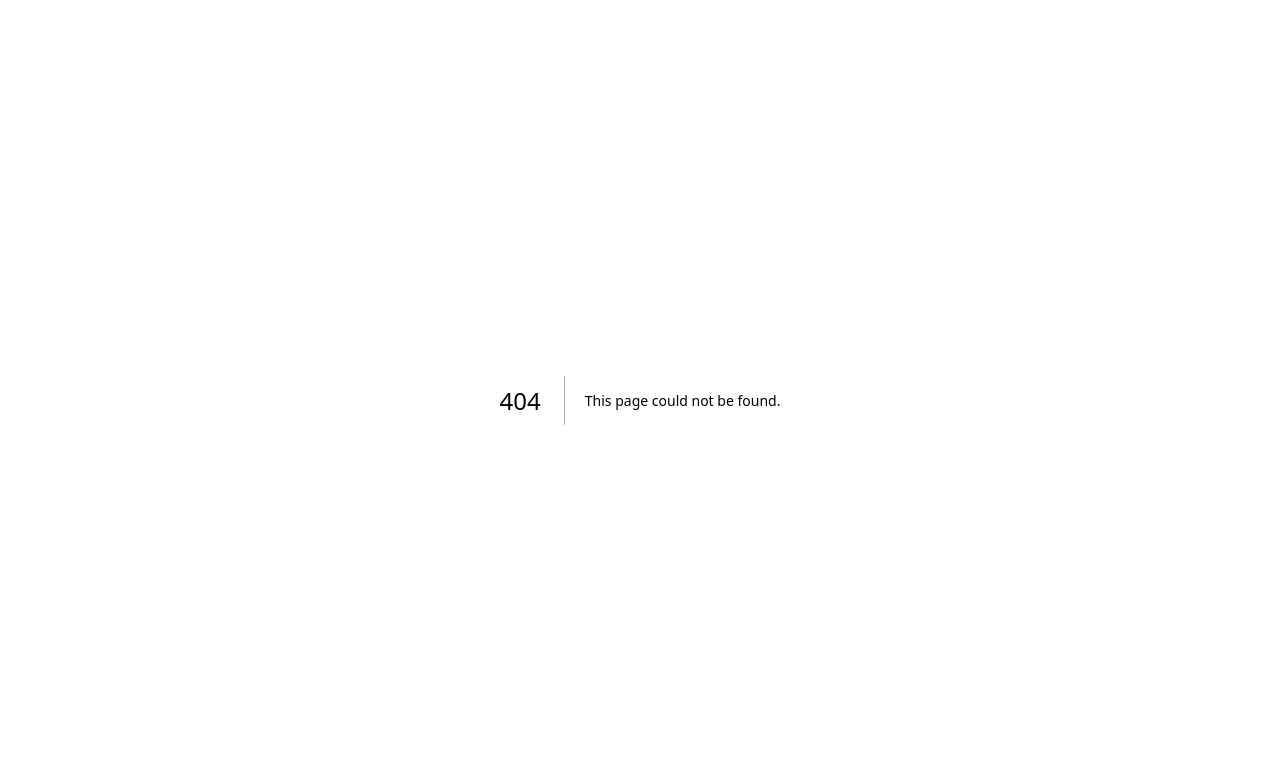
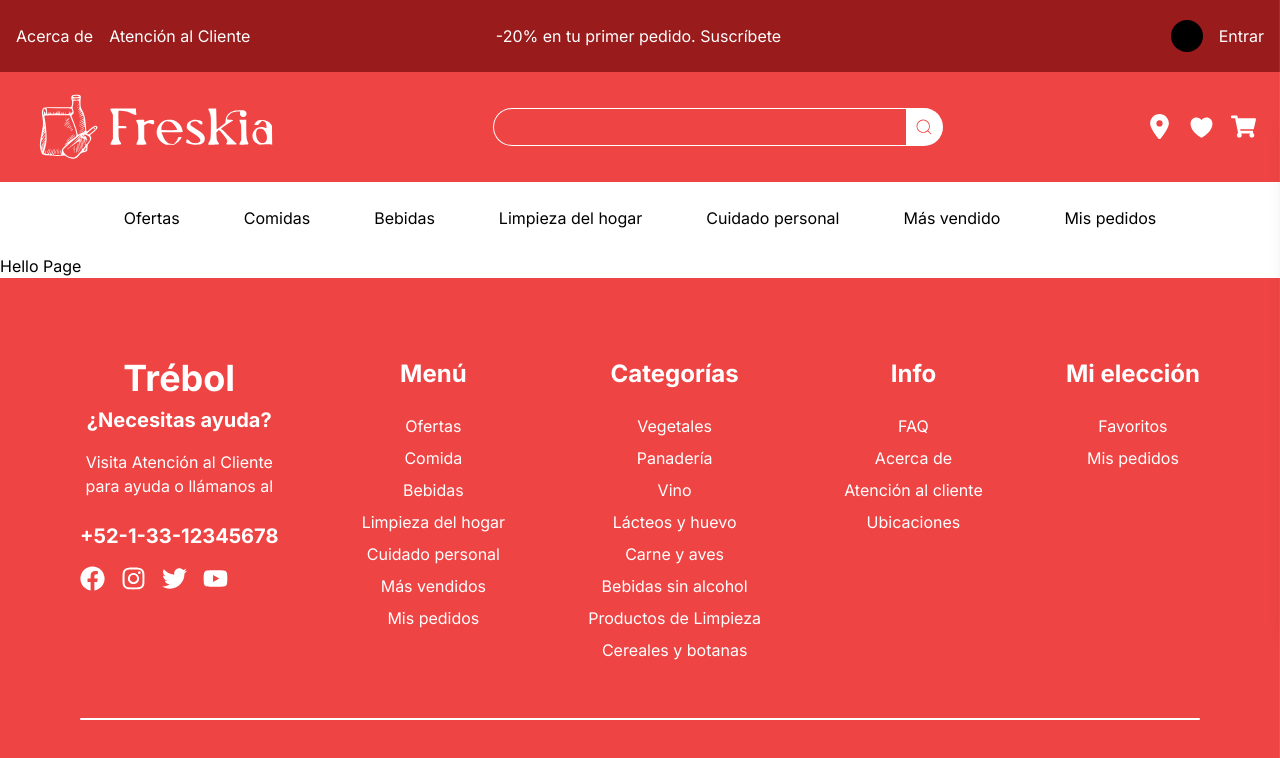
Before and after one commit to jwilliam96/supermarket, a Next.js app: page /order-summary in a window 1280 px wide. Before the commit this address had no page. Shown: the top 758 px of the page. Built offline with nearby package versions, Linux system fonts and the light colour scheme.

Commit message:
order summary

```diff
--- /dev/null
+++ b/src/app/(shop)/order-summary/page.tsx
@@ -0,0 +1,8 @@
+
+export default function OrderSummaryPage() {
+    return (
+        <div>
+            <h1>Hello Page</h1>
+        </div>
+    );
+}
```
